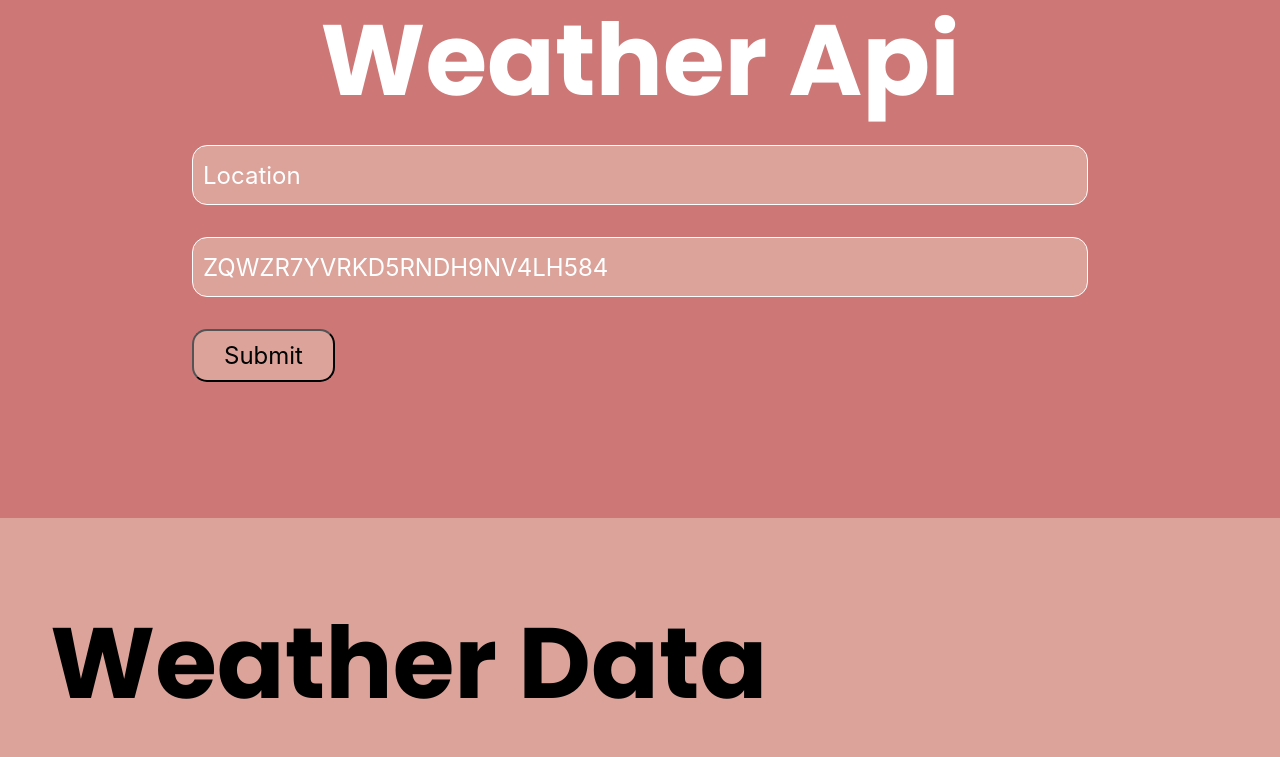
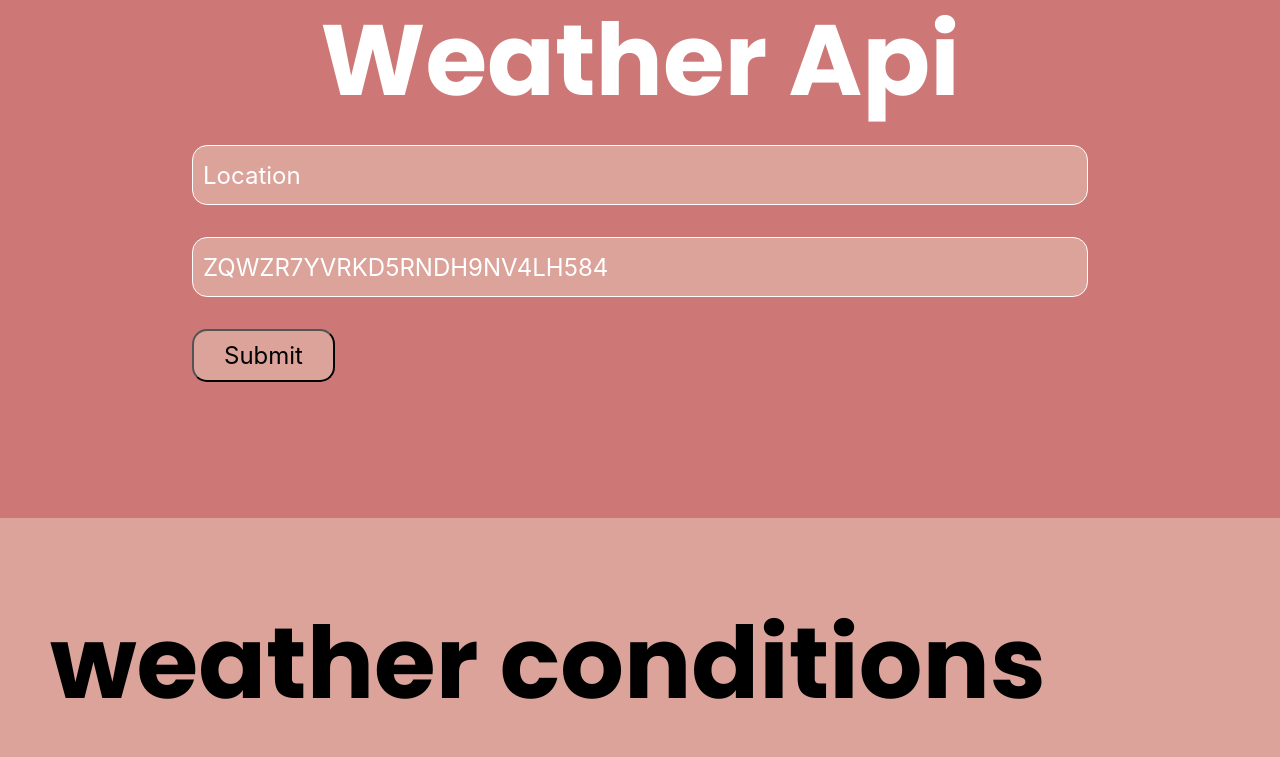
Before and after one commit to N-johnpa/Weather-API, a plain HTML site: page index.html in a window 1280 px wide. Shown: the top 757 px of the page. Drawn offline with Linux system fonts and the light colour scheme.

Commit message:
Update index.html

```diff
--- a/index.html
+++ b/index.html
@@ -26,7 +26,7 @@
     <section>
         <div class="data">
 
-            <h2>Weather Data</h2>
+            <h2>weather conditions</h2>
         </div>
         <table>
             <tr colspan="2" rowspan="2">
```
